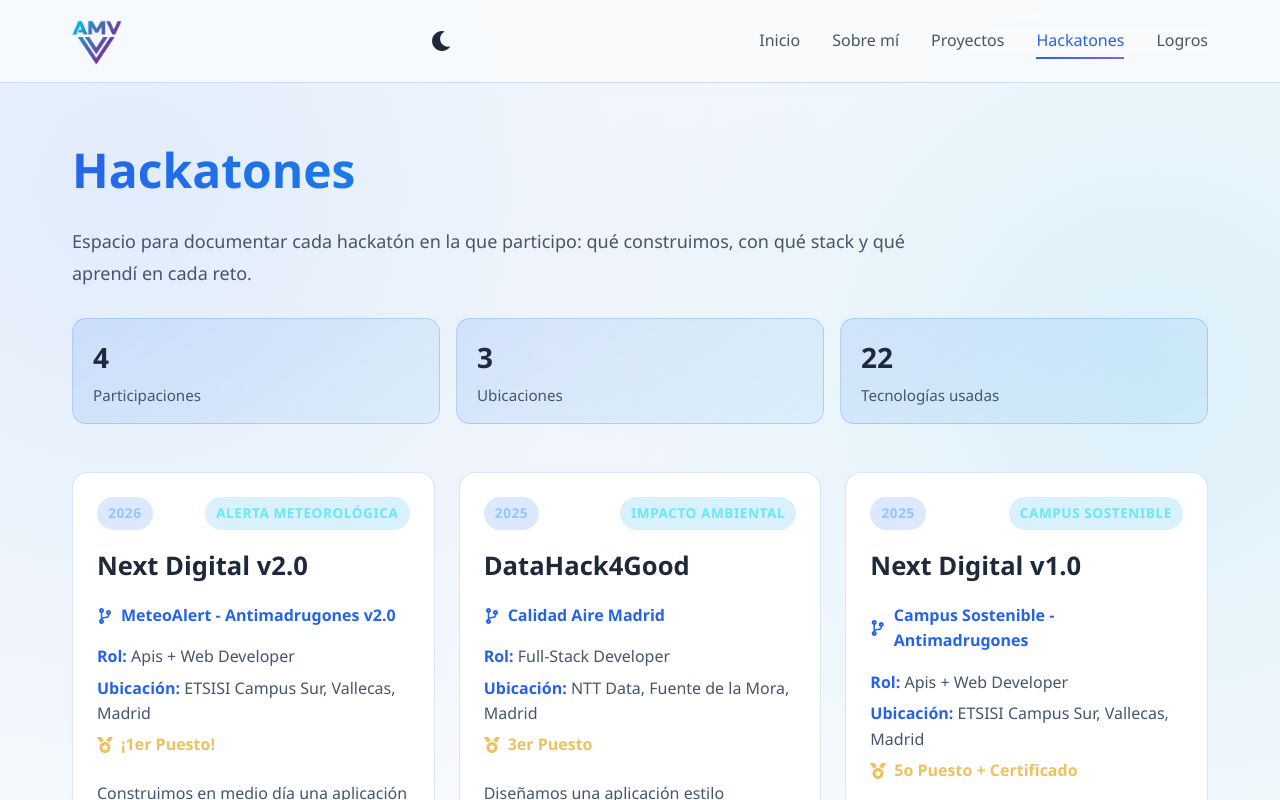
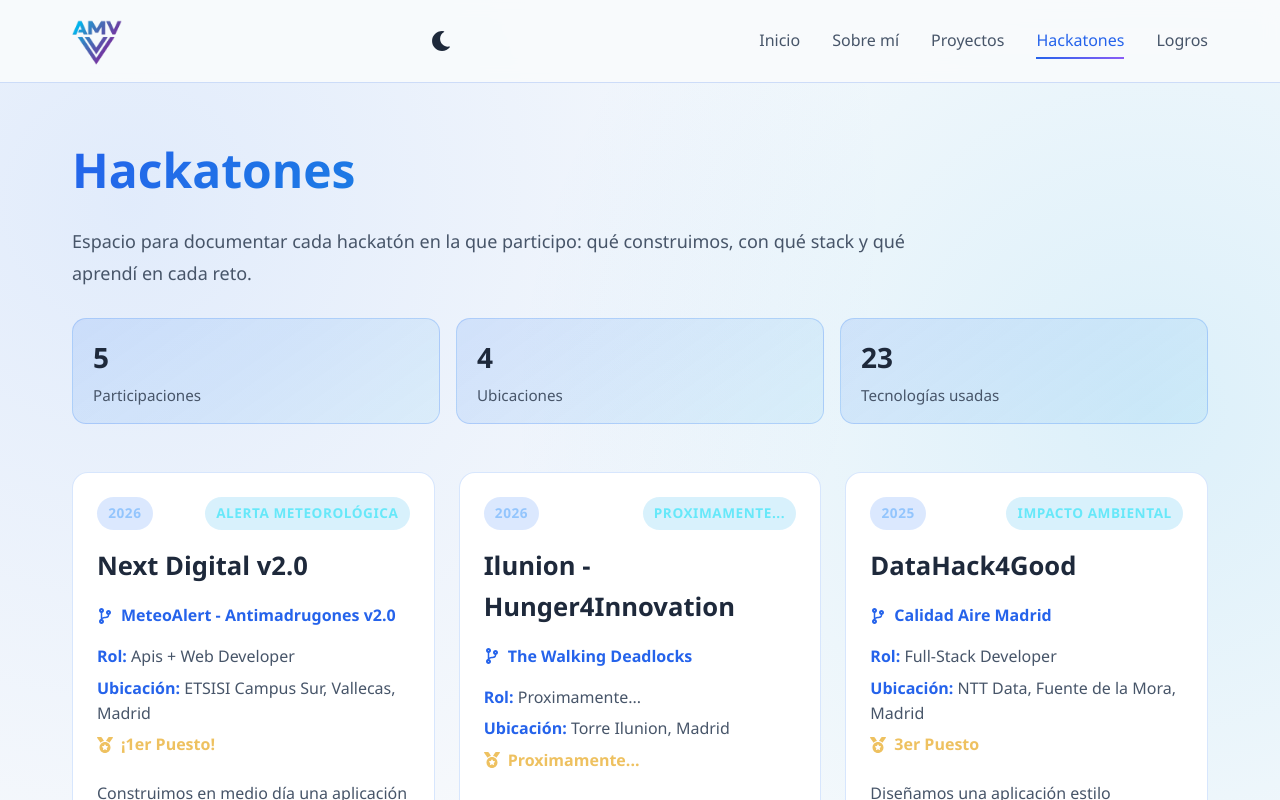
Before and after one commit to alonsomoros/alonsomoros.github.io, a React (Vite) app: page /hackathons in a window 1280 px wide. Shown: the top 800 px of the page. Built offline with nearby package versions, Linux system fonts and the light colour scheme; the HTML template or start-up script is replaced by a standard one.

Commit message:
Pre Hackathon Ilunion

```diff
--- a/src/data/hackathons.ts
+++ b/src/data/hackathons.ts
@@ -65,5 +65,19 @@ export const hackathons: Hackathon[] = [
     summary: 'Construimos en medio día una aplicación web funcional y desplegada para alertar a usuarios sobre alertas meteorológicas, consimiendo 2 apis que nos proporcionaban y se requería Login con OAuth2.0 y una base de datos sólida para históricos y dashboards.',
     repoUrl: 'https://github.com/juanlu-ms/hackaton-upm-2026',
     demoUrl: 'https://hackaton-upm-2026.vercel.app'
+  },
+  {
+    id: 'ilunion-2026',
+    name: 'Ilunion - Hunger4Innovation',
+    year: 2026,
+    role: 'Proximamente...',
+    theme: 'Proximamente...',
+    location: 'Torre Ilunion, Madrid',
+    projectName: 'The Walking Deadlocks',
+    stack: ['Proximamente...'],
+    achievement: 'Proximamente...',
+    summary: '',
+    repoUrl: '',
+    demoUrl: '',
   }
 ];
```
